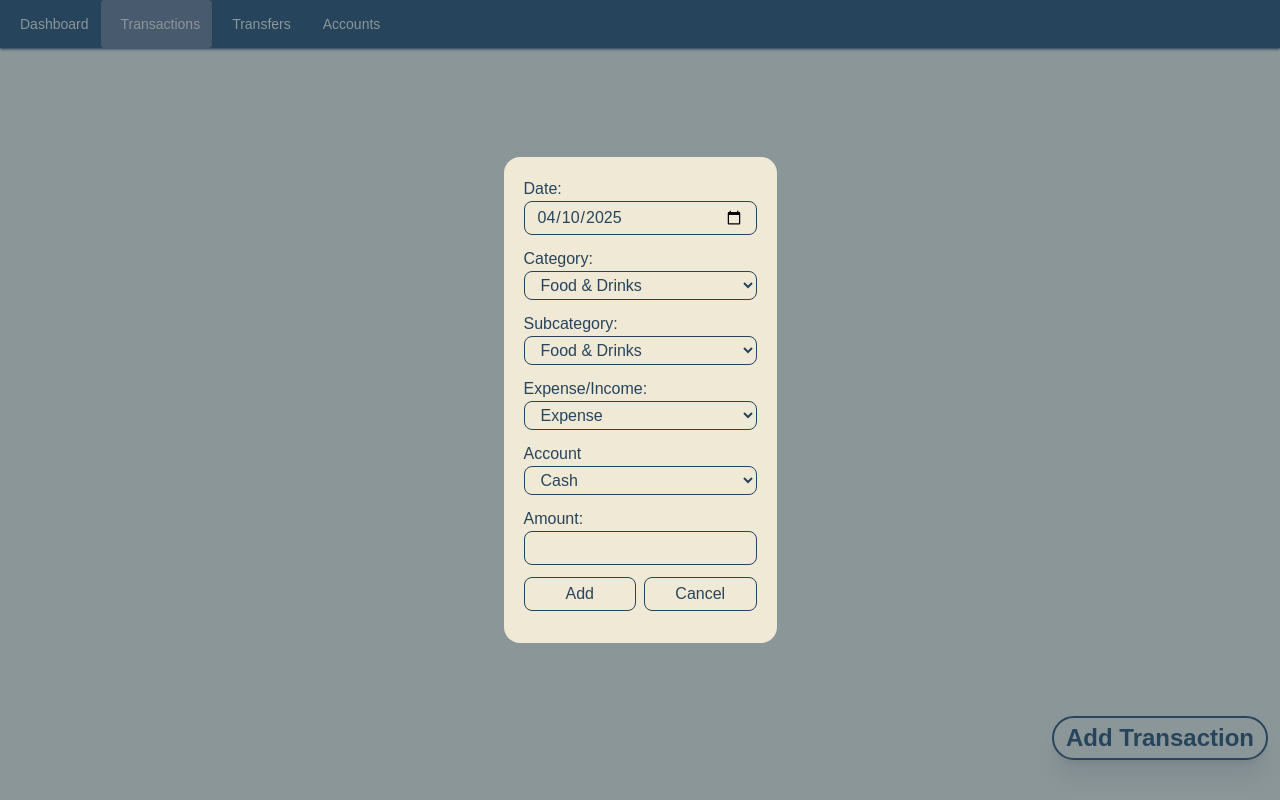
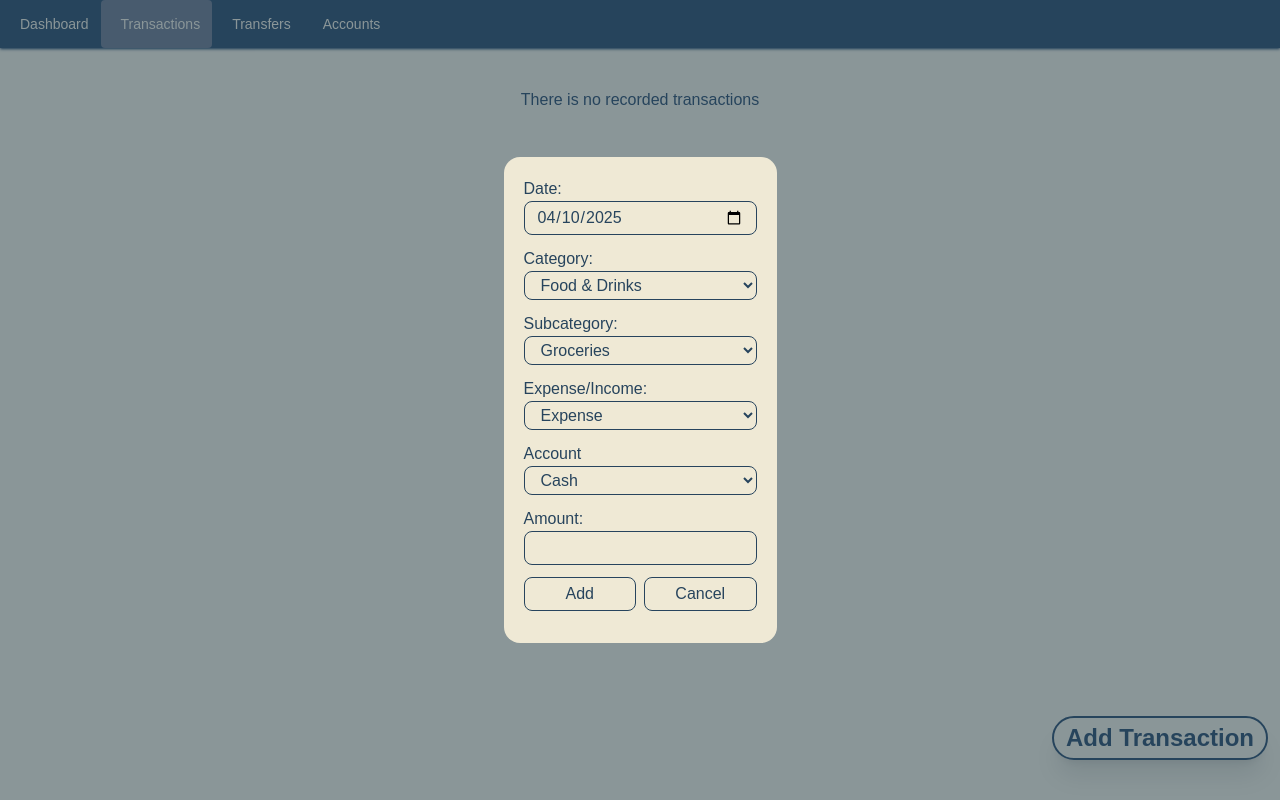
Before and after one commit to BassamMustafa16/Budget-App, a Next.js app: page /transactions in a window 1280 px wide. Both pictures are taken after a click on the element "Add Transaction". Built offline with nearby package versions, Linux system fonts and the light colour scheme.

Commit message:
Commit for Deployment

```diff
--- a/components/AddTransactionModal.js
+++ b/components/AddTransactionModal.js
@@ -1,5 +1,6 @@
 "use client";
-import { useRef } from "react";
+import { useRef, useState } from "react";
+import categories from "../data/categories"
 export default function AddTransactionModal({
   setIsShowModal,
   transactions,
@@ -11,6 +12,13 @@ export default function AddTransactionModal({
   const typeInput = useRef();
   const accountInput = useRef();
   const amountInput = useRef();
+
+  const [selectedCategory, setSelectedCategory] = useState("Food & Drinks");
+
+  const handleCategoryChange = (event) => {
+    setSelectedCategory(event.target.value); // Update the selected category
+  };
+
   const handleClick = (event) => {
     // Check if the click is on the background (self) and not on child elements
     if (event.target === event.currentTarget) {
@@ -68,11 +76,14 @@ export default function AddTransactionModal({
         <select
           id="categoryInput"
           ref={categoryInput}
+          onChange={handleCategoryChange}
           className="border rounded-lg outline-none focus:border-2 px-3 py-1 mb-3"
         >
-          <option value={"Food & Drinks"}>Food & Drinks</option>
-          <option value={"Housing"}>Housing</option>
-          <option value={"Vehicle"}>Vehicle</option>
+          {categories.map((category) => (
+            <option key={category.category} value={category.category}>
+              {category.category}
+            </option>
+          ))}
         </select>
         <label htmlFor="subcategoryInput">Subcategory:</label>
         <select
@@ -80,9 +91,13 @@ export default function AddTransactionModal({
           ref={subcategoryInput}
           className="border rounded-lg outline-none focus:border-2 px-3 py-1 mb-3"
         >
-          <option value={"Food & Drinks"}>Food & Drinks</option>
-          <option value={"Housing"}>Housing</option>
-          <option value={"Vehicle"}>Vehicle</option>
+          {categories
+            .find((category) => category.category === selectedCategory)
+            .subcategories.map((subcategory) => (
+              <option key={subcategory} value={subcategory}>
+                {subcategory}
+              </option>
+            ))}
         </select>
         <label htmlFor="typeInput">Expense/Income:</label>
         <select
@@ -90,8 +105,8 @@ export default function AddTransactionModal({
           ref={typeInput}
           className="border rounded-lg outline-none focus:border-2 px-3 py-1 mb-3"
         >
-          <option value={"expense"}>Expense</option>
-          <option value={"income"}>Income</option>
+          <option value={"Expense"}>Expense</option>
+          <option value={"Income"}>Income</option>
         </select>
         <label htmlFor="accountInput">Account</label>
         <select
@@ -99,8 +114,8 @@ export default function AddTransactionModal({
           ref={accountInput}
           className="border rounded-lg outline-none focus:border-2 px-3 py-1 mb-3"
         >
-          <option value={"cash"}>Cash</option>
-          <option value={"ahly"}>Ahly</option>
+          <option value={"Cash"}>Cash</option>
+          <option value={"Ahly"}>Ahly</option>
         </select>
         <label htmlFor="amountInput">Amount:</label>
         <input
--- a/components/TransactionCard.js
+++ b/components/TransactionCard.js
@@ -3,13 +3,13 @@ import { faTrashCan } from "@fortawesome/free-solid-svg-icons";
 
 export default function TransactionCard({ transaction, handleDelete }) {
   return (
-    <div className="flex flex-col gap-1 relative border rounded-xl p-5">
+    <div className="flex flex-col gap-1 relative border rounded-xl p-5 ">
       <span className="aspect-square h-3 absolute right-5" onClick={() => handleDelete(transaction.id)}>
         <FontAwesomeIcon icon={faTrashCan} style={{ color: "#27445D" }} />
       </span>
       <p className="text-2xl font-semibold">{`${transaction.amount} EGP`}</p>
       <p className="text-sm">{`${transaction.category} - ${transaction.subcategory}`}</p>
-      <p className="text-sm">{transaction.account}</p>
+      <p className="text-sm">{`${transaction.type} - ${transaction.account}`}</p>
       <p className="text-sm">{transaction.date}</p>
     </div>
   );
--- /dev/null
+++ b/data/categories.json
@@ -0,0 +1,141 @@
+[
+  {
+    "category": "Food & Drinks",
+    "subcategories": [
+      "Groceries",
+      "Meat, Poultry, Fish",
+      "Diary",
+      "Fruit & Vegetables",
+      "Restaurant & Fast-food",
+      "Bar, Café"
+    ]
+  },
+  {
+    "category": "Shopping",
+    "subcategories": [
+      "Clothes & Shoes",
+      "Jewel & Accessories",
+      "Health & Beauty",
+      "Kids",
+      "Home, Garden",
+      "Pets, Animals",
+      "Electronics, accessories",
+      "Gifts, Joy",
+      "Stationery, Tools",
+      "Free Time",
+      "Drug-store, Chemist"
+    ]
+  },
+  {
+    "category": "Housing",
+    "subcategories": [
+      "Prepairing",
+      "Tashtyb",
+      "Furniture",
+      "Applicants",
+      "Energy, Utilities",
+      "Services",
+      "Maintenance, Repairs",
+      "Wedding",
+      "Requirements",
+      "Housewares"
+    ]
+  },
+  {
+    "category": "Transportation",
+    "subcategories": [
+      "Public Transport",
+      "Taxi",
+      "Long Distance",
+      "Business Trips"
+    ]
+  },
+  {
+    "category": "Vehicle",
+    "subcategories": [
+      "Fuel",
+      "Parking",
+      "Vehicle Maintenance",
+      "Car Buying",
+      "Accessories",
+      "Road Fees",
+      "Car Washing",
+      "Licensing"
+    ]
+  },
+  {
+    "category": "Life Entertainment",
+    "subcategories": [
+      "Health Care, Doctor",
+      "Wellness, Beauty",
+      "Active Sport, Fitness",
+      "Culture, Sports Event",
+      "Life Event",
+      "Hobbies",
+      "Education, Development",
+      "Books, Audio, Subscription",
+      "Tv, Streaming",
+      "Holiday, Trips, Hotel",
+      "Charity",
+      "Tips",
+      "Gift",
+      "Alcohol, Tobacco"
+    ]
+  },
+  {
+    "category": "Communication & PC",
+    "subcategories": ["Phone, Cell Phone", "Internet", "Software, Apps, Games"]
+  },
+  {
+    "category": "Financial Expenses",
+    "subcategories": [
+      "Taxes",
+      "Insurances",
+      "Interest, Loan",
+      "Fines",
+      "Advisory",
+      "Charges, Fees",
+      "Child Support"
+    ]
+  },
+  {
+    "category": "Investments",
+    "subcategories": [
+      "Realty",
+      "Financial Investment",
+      "Savings",
+      "Collections",
+      "BassAir"
+    ]
+  },
+  {
+    "category": "Income",
+    "subcategories": [
+      "Salary",
+      "Interests, dividends",
+      "Bonus",
+      "Rental Income",
+      "Dues & Grants",
+      "Lending, Renting",
+      "Checks, Coupons",
+      "Refunds",
+      "Parents",
+      "Gifts",
+      "Free Work"
+    ]
+  },
+  {
+    "category": "Trips",
+    "subcategories": [
+      "Transportation",
+      "Accommodation",
+      "Activities",
+      "Food & Drinks",
+      "Other"
+    ]
+  },
+  {
+    "category": "Others",
+    "subcategories": ["Balancing", "To Ashrakat"]
+  }
+]
--- a/src/app/transactions/page.js
+++ b/src/app/transactions/page.js
@@ -16,6 +16,7 @@ export default function Transactions() {
 
   return (
     <div>
+      {transactions.length > 0 ? (
         <div className="flex flex-col gap-5 px-5">
           {transactions.map((transaction, index) => (
             <TransactionCard
@@ -25,6 +26,10 @@ export default function Transactions() {
             />
           ))}
         </div>
+      ) : (
+        <p className="text-center">There is no recorded transactions</p>
+      )}
+
       <span
         className="fixed bg-beig bottom-10 right-3 z-10"
         onClick={() => setIsShowModal(true)}
```
Lines whose indentation alone changed are shown as unchanged.
